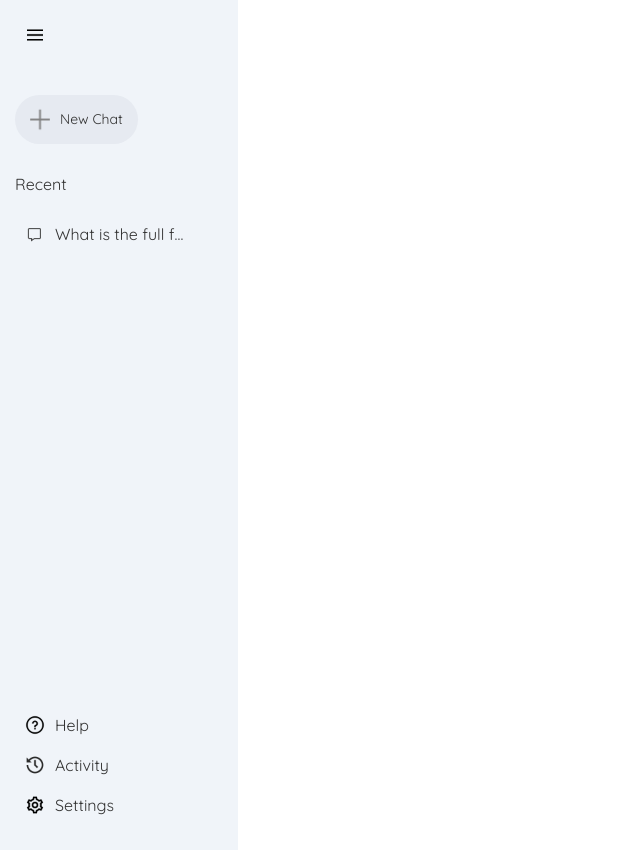
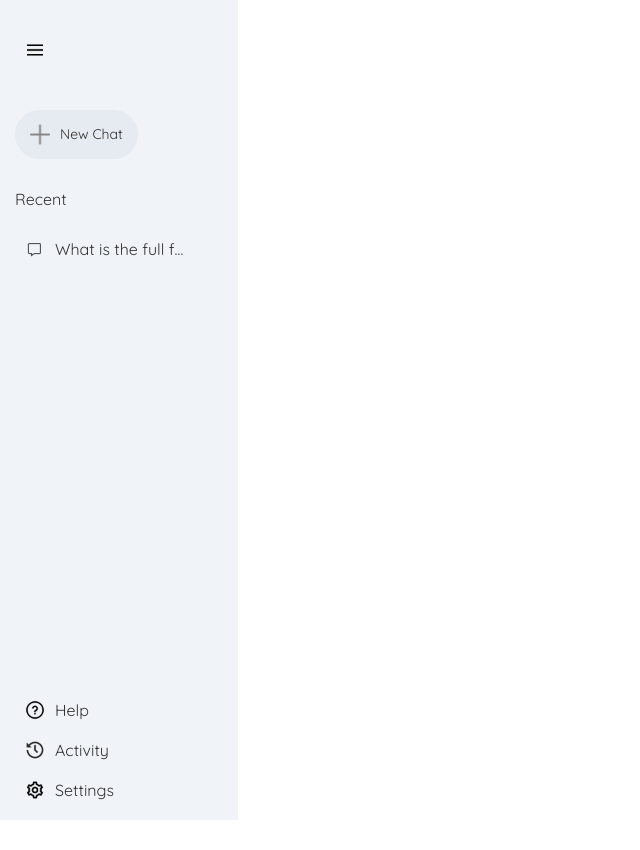
Before and after one commit to DanielDaCosta/firebase-chat-bot, a React (Create React App) app in the folder quantum-chat/: page / in a window 1280 px wide. Shown: the whole page, without its empty margins (0-640 px from the left). After the commit the page ends 820 px from the top, so only its background shows below. Built offline with nearby package versions, Linux system fonts and the light colour scheme.

Commit message:
adjusted sidebar

```diff
--- a/quantum-chat/src/components/Sidebar/Sidebar.css
+++ b/quantum-chat/src/components/Sidebar/Sidebar.css
@@ -4,20 +4,21 @@
 	flex-direction: column;
 	justify-content: space-between;
 	background-color: #f0f4f9;
-    padding: 25px 15px;
+	padding: 10px 15px;
+
 }
-
+.sidebar .top{
+    margin-top: 30px;
+}
 .sidebar img {
 	width: 20px;
 }
-
 .sidebar .menu {
 	display: block;
 	margin-left: 10px;
 	cursor: pointer;
 }
-
-.sidebar .new-chat {
+.sidebar .new-chat{
     margin-top: 50px;
     display: inline-flex;
     align-items: center;
@@ -29,18 +30,17 @@
     color: grey;
     cursor: pointer;
 }
-
-.sidebar .recent {
+.sidebar .recent{
     display: flex;
     flex-direction: column;
 }
 
-.sidebar .recent-title {
+.sidebar .recent-title{
     margin-top: 30px;
     margin-bottom: 20px;
+
 }
-
-.sidebar .recent-entry {
+.sidebar .recent-entry{
     display: flex;
     align-items: start;
     gap: 10px;
@@ -49,20 +49,16 @@
     border-radius: 50px;
     color: #282828;
     cursor: pointer;
-}
-
-.sidebar .recent-entry:hover {
-    background-color: #e2e6eb;
-
 
 }
-
-.sidebar .bottom {
+.sidebar .recent-entry:hover{
+    background-color: #e2e6eb;
+}
+.sidebar .bottom{
     display: flex;
     flex-direction: column;
 }
-
-.sidebar .bottom-item {
+.sidebar .bottom-item{
     padding-right: 10px;
     cursor: pointer;
 }
```
Lines whose indentation alone changed are shown as unchanged.
